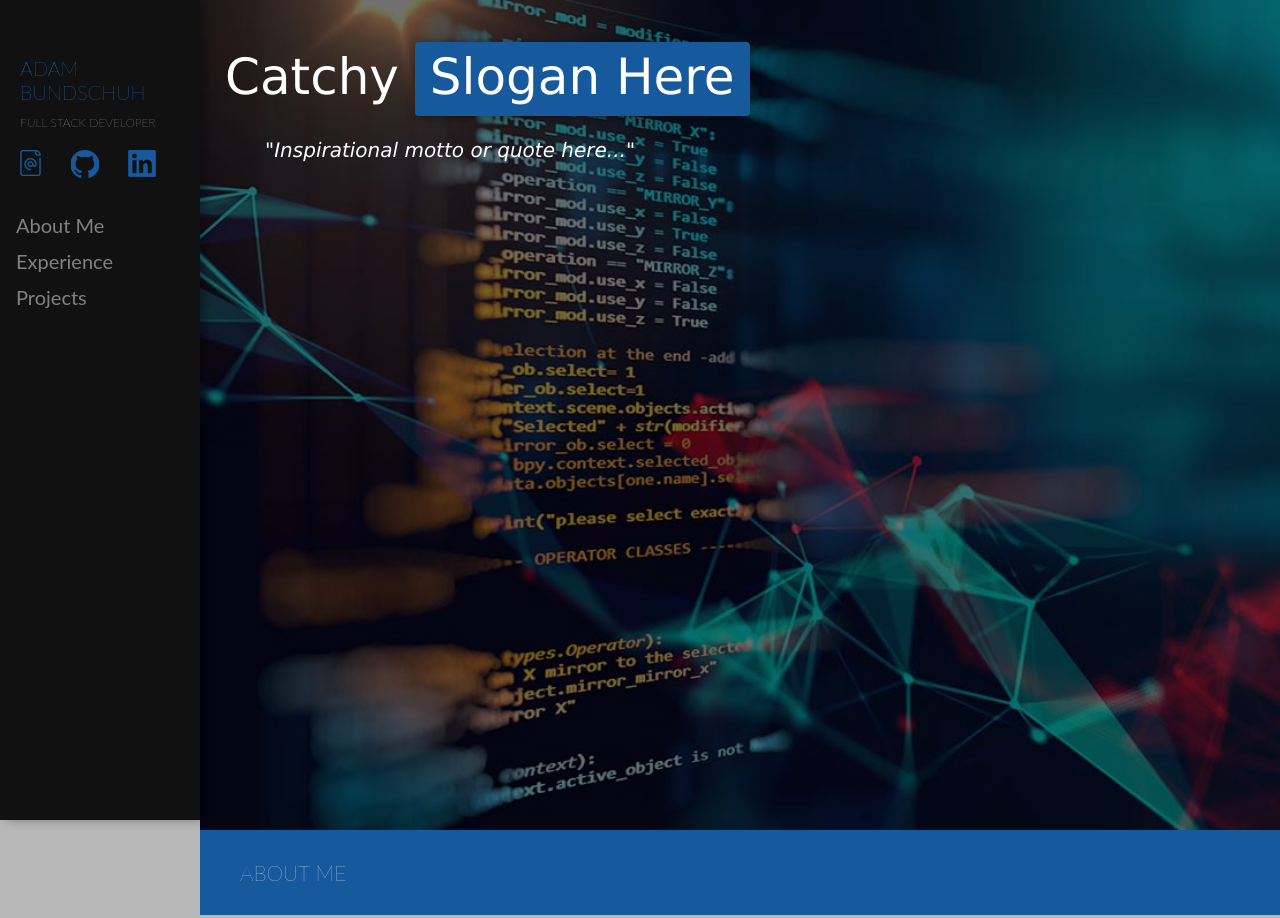
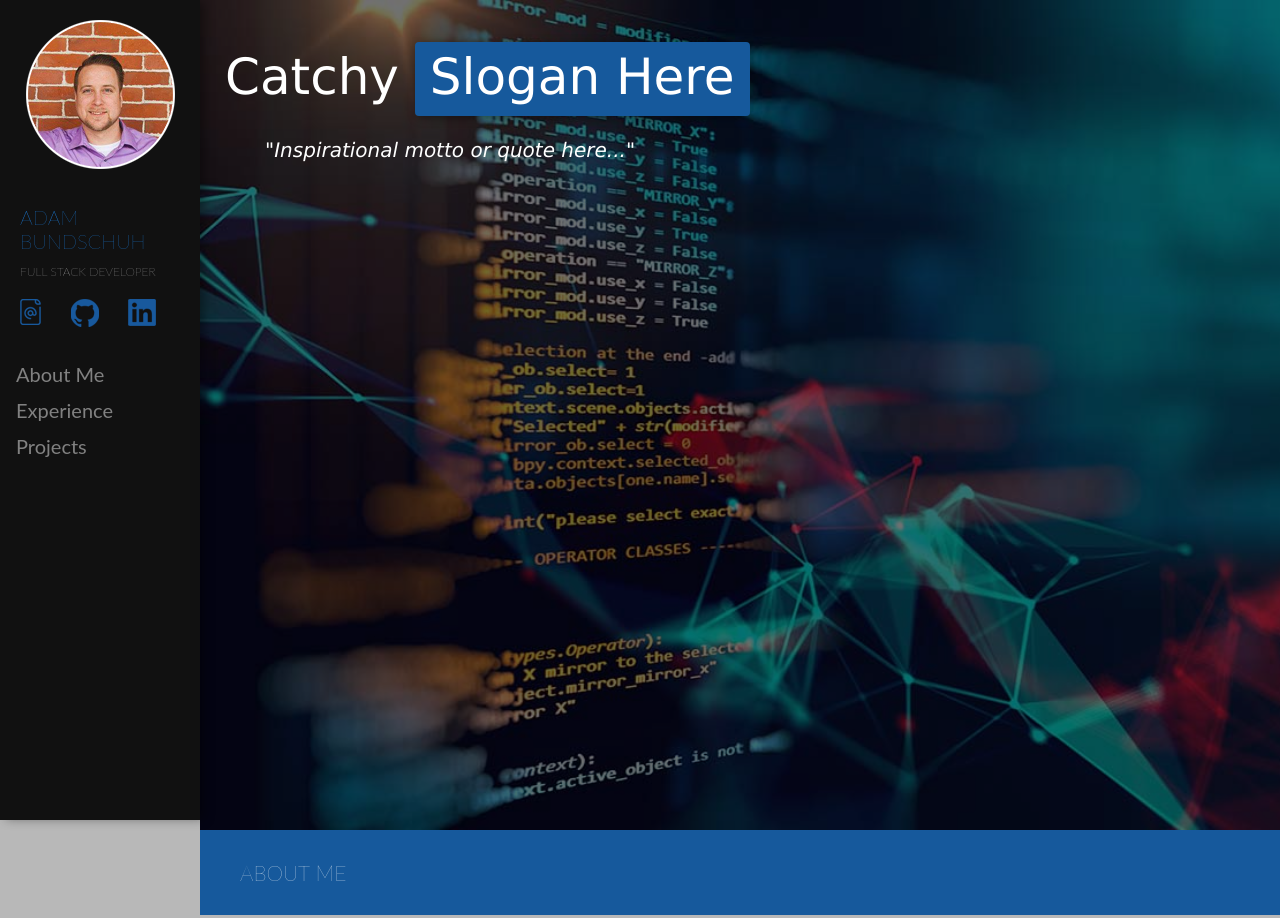
Before and after one commit to AdamBundschuh/AdamBundschuh.github.io, a plain HTML site: page index.html in a window 1280 px wide. Shown: the top 918 px of the page. Drawn offline with Linux system fonts and the light colour scheme.

Commit message:
Added profile picture

```diff
--- a/css/layout.css
+++ b/css/layout.css
@@ -41,6 +41,14 @@ p {
   color: #f1f1f1;
   margin-left: 5px;
 }
+
+.profile-picture {
+  display: flex;
+  justify-content: space-evenly;
+}
+/* .profile-picture img {
+  display: flex;
+} */
 
 .contact-icons {
   display: flex;
--- a/index.html
+++ b/index.html
@@ -13,6 +13,10 @@
     <div class="container">
 
         <div class="side-bar">
+
+            <div class="profile-picture">
+                <img src="images/profile-picture.png">
+            </div>
 
             <div class="name-title">
                 <h3 class="name"><a href="#photo-top-banner">Adam Bundschuh</a></h3>
```
Also changed, not shown: images/profile-picture.png (added).
